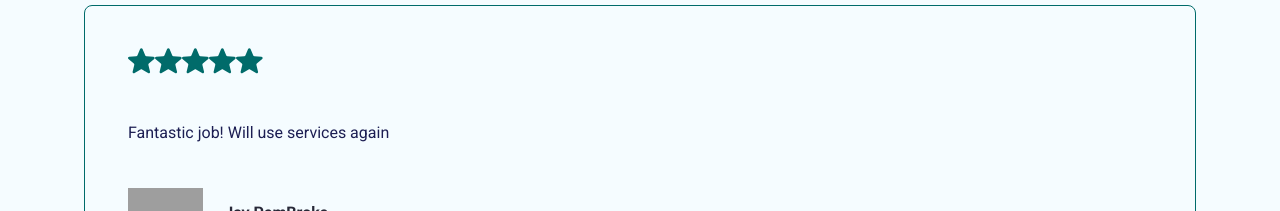
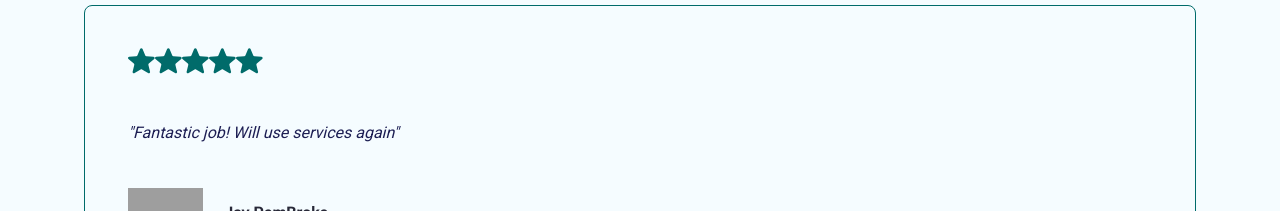
Before and after one commit to arshan-alee/My-Portfolio, a React (Create React App) app: page / in a window 1280 px wide. Shown: the part 4700-4911 px from the top of the page. Built offline with nearby package versions, Linux system fonts and the light colour scheme; grey boxes are pictures that could not be loaded.

Commit message:
testimonial updated  v1.1

```diff
--- a/src/App.css
+++ b/src/App.css
@@ -477,6 +477,10 @@ h2 {
 width: 75px;
 height: 75px;
 }
+
+.testimonial--description{
+  font-style: italic;
+}
 /* Testimonial Ends */
 .contact--section {
   display: flex;
--- a/src/Pages/Home/Testimonials.jsx
+++ b/src/Pages/Home/Testimonials.jsx
@@ -28,7 +28,7 @@ export default function Testimonial() {
                 </svg>
               ))}
             </div>
-            <p className="text-md">{item.description}</p>
+            <p className="text-md testimonial--description">{item.description}</p>
             <div className="testimonial--section--card--author--detail">
               <img src={item.src} alt="Avatar" className="testimonial--image"/>
               <div>
--- a/src/data/index.json
+++ b/src/data/index.json
@@ -151,7 +151,7 @@
       "id": "1",
       "count": "5",
       "src": "./img/avatar-image.png",
-      "description": "Fantastic job! Will use services again",
+      "description": "\"Fantastic job! Will use services again\"",
       "author_name": "Jay PemBroke",
       "author_designation": "Upwork"
     }
```
